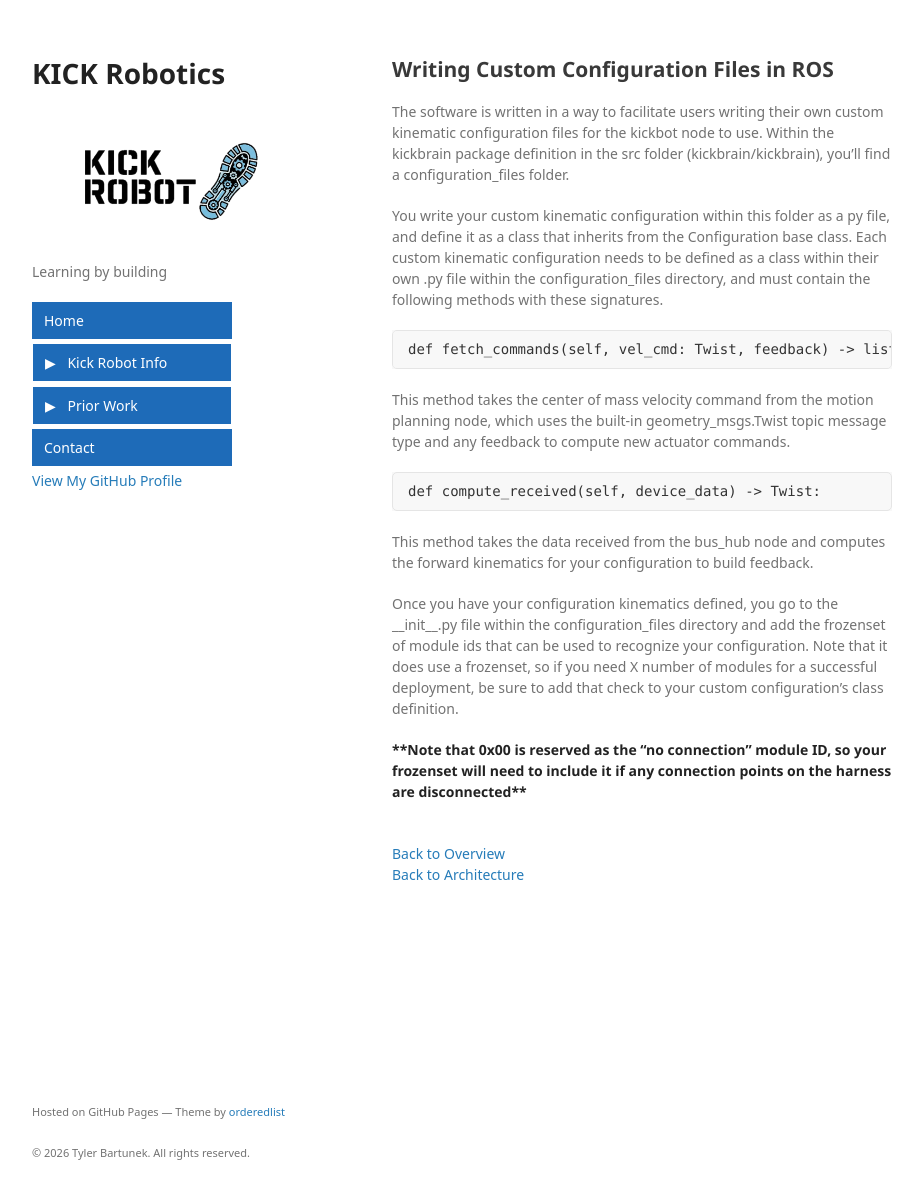
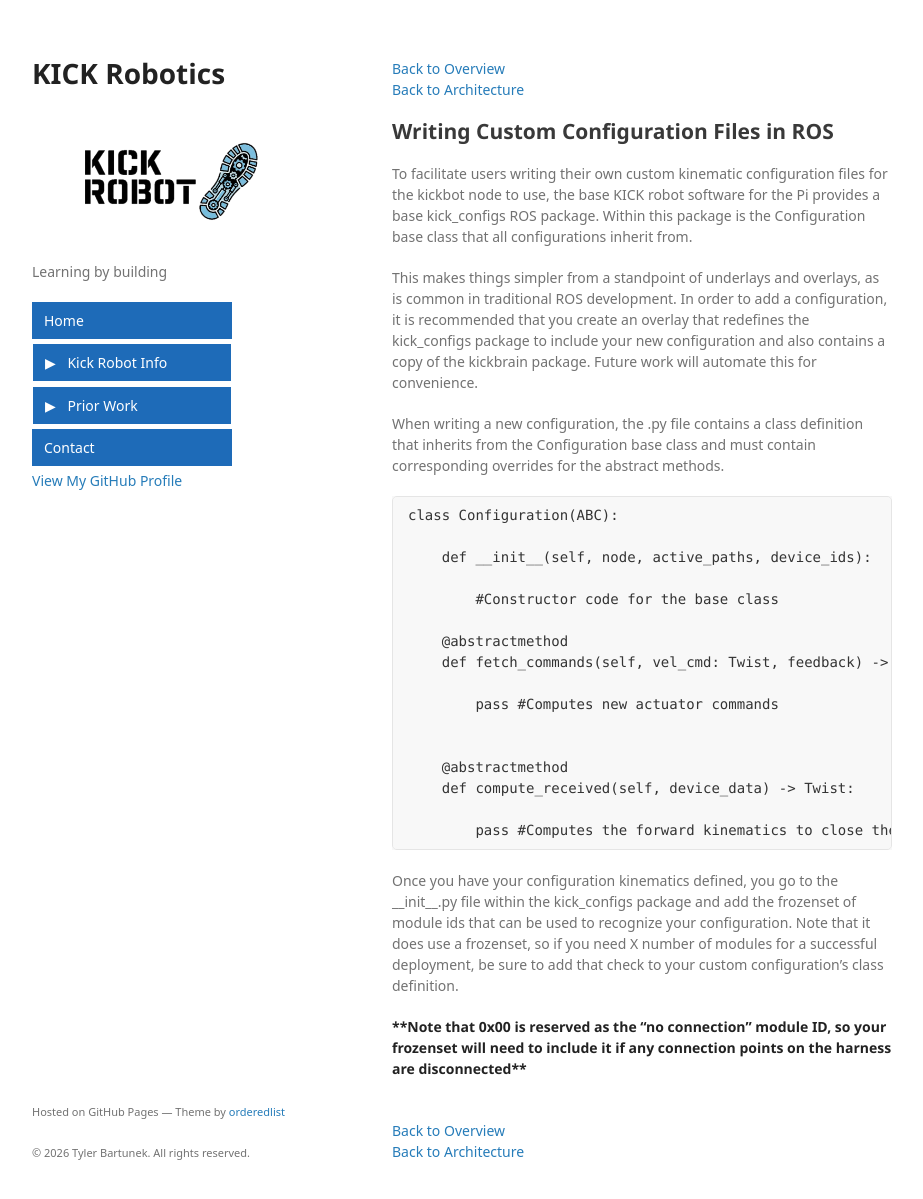
Before and after one commit to tyler-bartunek/tyler-bartunek.github.io, a Jekyll site: the page built from pages/kick-robot/architecture-topics/custom-configurations-in-ros.md, in a window 1280 px wide and 1232 px high. Shown: the top 1199 px of the window, without its empty margins (178-1101 px from the left). Built offline with Jekyll 4.4.1, drawn with Linux system fonts in a browser that asks for light colours; some web fonts are replaced; our own code applies the rules of GitHub Pages for plain Markdown files.

````diff
--- a/pages/kick-robot/architecture-topics/custom-configurations-in-ros.md
+++ b/pages/kick-robot/architecture-topics/custom-configurations-in-ros.md
@@ -1,24 +1,37 @@
 ---
 layout: default
 ---
+
+[Back to Overview]({% link pages/kick-robot/overview.md %}) <br>
+[Back to Architecture]({% link pages/kick-robot/architecture.md %}) <br>
+
 ## Writing Custom Configuration Files in ROS
 
-The software is written in a way to facilitate users writing their own custom kinematic configuration files for the kickbot node to use. Within the kickbrain package definition in the src folder (kickbrain/kickbrain), you'll find a configuration\_files folder.
+To facilitate users writing their own custom kinematic configuration files for the kickbot node to use, the base KICK robot software for the Pi provides a base kick\_configs ROS package. Within this package is the Configuration base class that all configurations inherit from.
 
-You write your custom kinematic configuration within this folder as a py file, and define it as a class that inherits from the Configuration base class. Each custom kinematic configuration needs to be defined as a class within their own .py file within the configuration\_files directory, and must contain the following methods with these signatures.
+This makes things simpler from a standpoint of underlays and overlays, as is common in traditional ROS development. In order to add a configuration, it is recommended that you create an overlay that redefines the kick\_configs package to include your new configuration and also contains a copy of the kickbrain package. Future work will automate this for convenience.
 
+When writing a new configuration, the .py file contains a class definition that inherits from the Configuration base class and must contain corresponding overrides for the abstract methods.
 ```
-def fetch_commands(self, vel_cmd: Twist, feedback) -> list:
+class Configuration(ABC):
+
+    def __init__(self, node, active_paths, device_ids):
+
+        #Constructor code for the base class
+
+    @abstractmethod
+    def fetch_commands(self, vel_cmd: Twist, feedback) -> list:
+
+        pass #Computes new actuator commands
+
+
+    @abstractmethod
+    def compute_received(self, device_data) -> Twist:
+
+        pass #Computes the forward kinematics to close the control loop
 ```
 
-This method takes the center of mass velocity command from the motion planning node, which uses the built-in geometry\_msgs.Twist topic message type and any feedback to compute new actuator commands.
-
-```
-def compute_received(self, device_data) -> Twist:
-```
-This method takes the data received from the bus\_hub node and computes the forward kinematics for your configuration to build feedback.
-
-Once you have your configuration kinematics defined, you go to the \_\_init\_\_.py file within the configuration\_files directory and add the frozenset of module ids that can be used to recognize your configuration. Note that it does use a frozenset, so if you need X number of modules for a successful deployment, be sure to add that check to your custom configuration's class definition.
+Once you have your configuration kinematics defined, you go to the \_\_init\_\_.py file within the kick\_configs package and add the frozenset of module ids that can be used to recognize your configuration. Note that it does use a frozenset, so if you need X number of modules for a successful deployment, be sure to add that check to your custom configuration's class definition.
 
 __**Note that 0x00 is reserved as the "no connection" module ID, so your frozenset will need to include it if any connection points on the harness are disconnected**__
 
````
Also changed, not shown: index.md (+7 -0 lines), pages/kick-robot/architecture-topics/custom-modules-pico.md (+4 -0 lines), pages/kick-robot/architecture.md (+4 -2 lines), pages/kick-robot/overview.md (+9 -10 lines), pages/kick-robot/status.md (+3 -1 lines).
